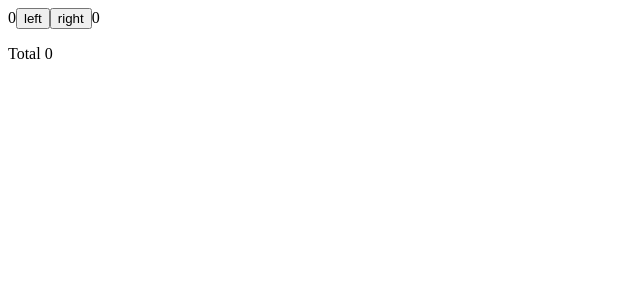
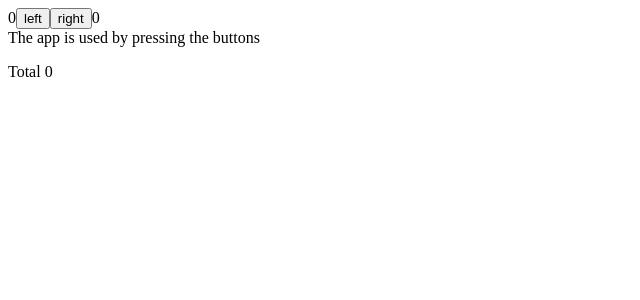
Before and after one commit to crlsrgz/fso, a React (Vite) app in the folder part1/unicafe/: page / in a window 1280 px wide. Shown: the top 300 px of the page, without its empty margins (0-640 px from the left). Built offline with nearby package versions, Linux system fonts and the light colour scheme.

Commit message:
separating app in components

```diff
--- a/part1/unicafe/src/App.jsx
+++ b/part1/unicafe/src/App.jsx
@@ -1,4 +1,16 @@
 import { useState } from "react";
+
+const History = (props) => {
+  if (props.allClicks.length === 0) {
+    return <div>The app is used by pressing the buttons</div>;
+  }
+
+  return <div>button press history: {props.allClicks.join(" ")}</div>;
+};
+
+const Button = ({ handleClick, text }) => {
+  return <button onClick={handleClick}>{text}</button>;
+};
 
 const App = () => {
   const [clicks, setClicks] = useState({
@@ -32,10 +44,10 @@ const App = () => {
   return (
     <div>
       {clicks.left}
-      <button onClick={handleLeftClick}>left</button>
-      <button onClick={handleRightClick}>right</button>
+      <Button handleClick={handleLeftClick} text={"left"} />
+      <Button handleClick={handleRightClick} text={"right"} />
       {clicks.right}
-      <p>{allClicks.join(" ")}</p>
+      <History allClicks={allClicks} />
       <p>Total {total}</p>
     </div>
   );
```
